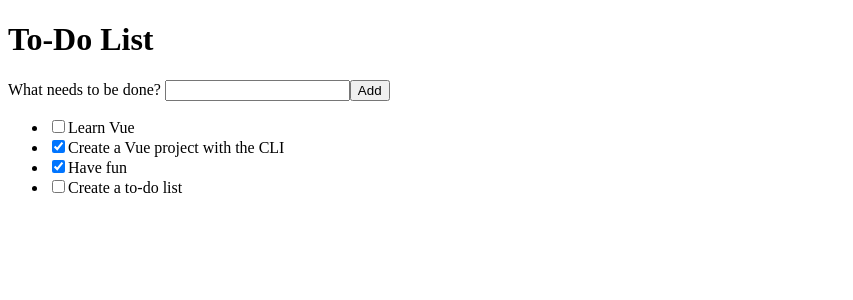
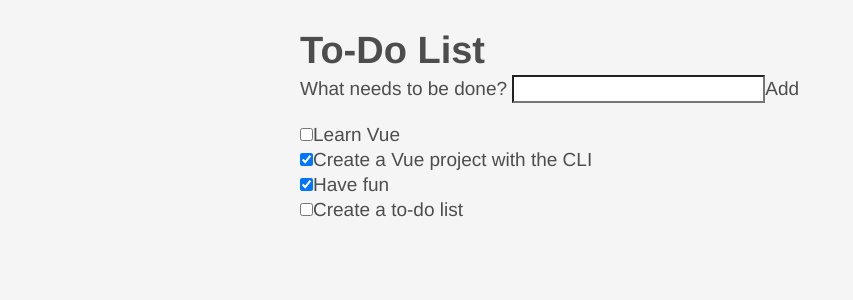
Before and after one commit to mingshrp/todo-vue, a Vue app: page / in a window 1280 px wide. Shown: the top 300 px of the page, without its empty margins (0-853 px from the left). Built offline with nearby package versions, Linux system fonts and the light colour scheme.

Commit message:
Create Style CSS file

```diff
--- /dev/null
+++ b/src/assets/reset.css
@@ -0,0 +1,77 @@
+/* reset.css */
+/* RESETS */
+*,
+*::before,
+*::after {
+  box-sizing: border-box;
+}
+*:focus {
+  outline: 3px dashed #228bec;
+}
+html {
+  font: 62.5% / 1.15 sans-serif;
+}
+h1,
+h2 {
+  margin-bottom: 0;
+}
+ul {
+  list-style: none;
+  padding: 0;
+}
+button {
+  border: none;
+  margin: 0;
+  padding: 0;
+  width: auto;
+  overflow: visible;
+  background: transparent;
+  color: inherit;
+  font: inherit;
+  line-height: normal;
+  -webkit-font-smoothing: inherit;
+  -moz-osx-font-smoothing: inherit;
+  appearance: none;
+}
+button::-moz-focus-inner {
+  border: 0;
+}
+button,
+input,
+optgroup,
+select,
+textarea {
+  font-family: inherit;
+  font-size: 100%;
+  line-height: 1.15;
+  margin: 0;
+}
+button,
+input {
+  /* 1 */
+  overflow: visible;
+}
+input[type="text"] {
+  border-radius: 0;
+}
+body {
+  width: 100%;
+  max-width: 68rem;
+  margin: 0 auto;
+  font:
+    1.6rem/1.25 "Helvetica Neue",
+    "Helvetica",
+    "Arial",
+    sans-serif;
+  background-color: whitesmoke;
+  color: #4d4d4d;
+  -moz-osx-font-smoothing: grayscale;
+  -webkit-font-smoothing: antialiased;
+}
+@media screen and (width >= 620px) {
+  body {
+    font-size: 1.9rem;
+    line-height: 1.31579;
+  }
+}
+/* END RESETS */
--- a/src/main.js
+++ b/src/main.js
@@ -1,4 +1,5 @@
 import { createApp } from 'vue'
 import App from './App.vue'
+import "./assets/reset.css";
 
 createApp(App).mount('#app')
```
